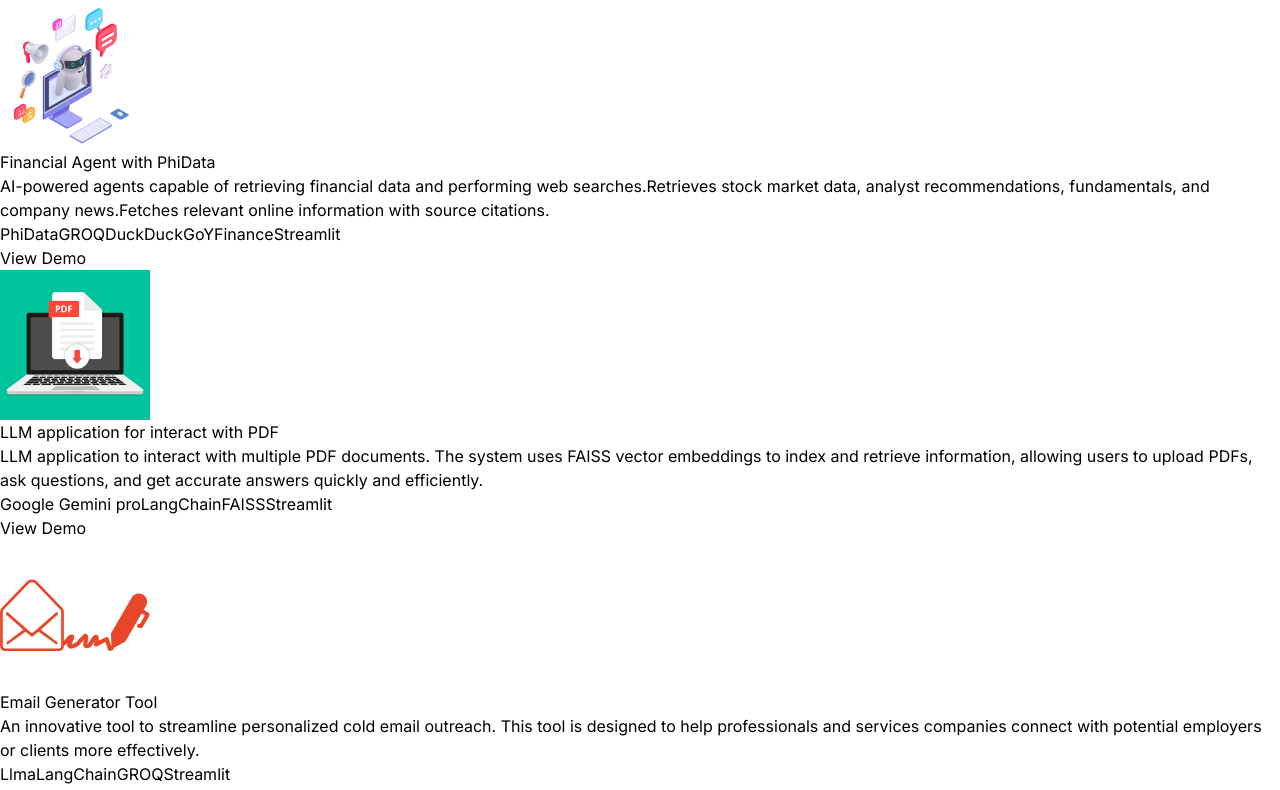
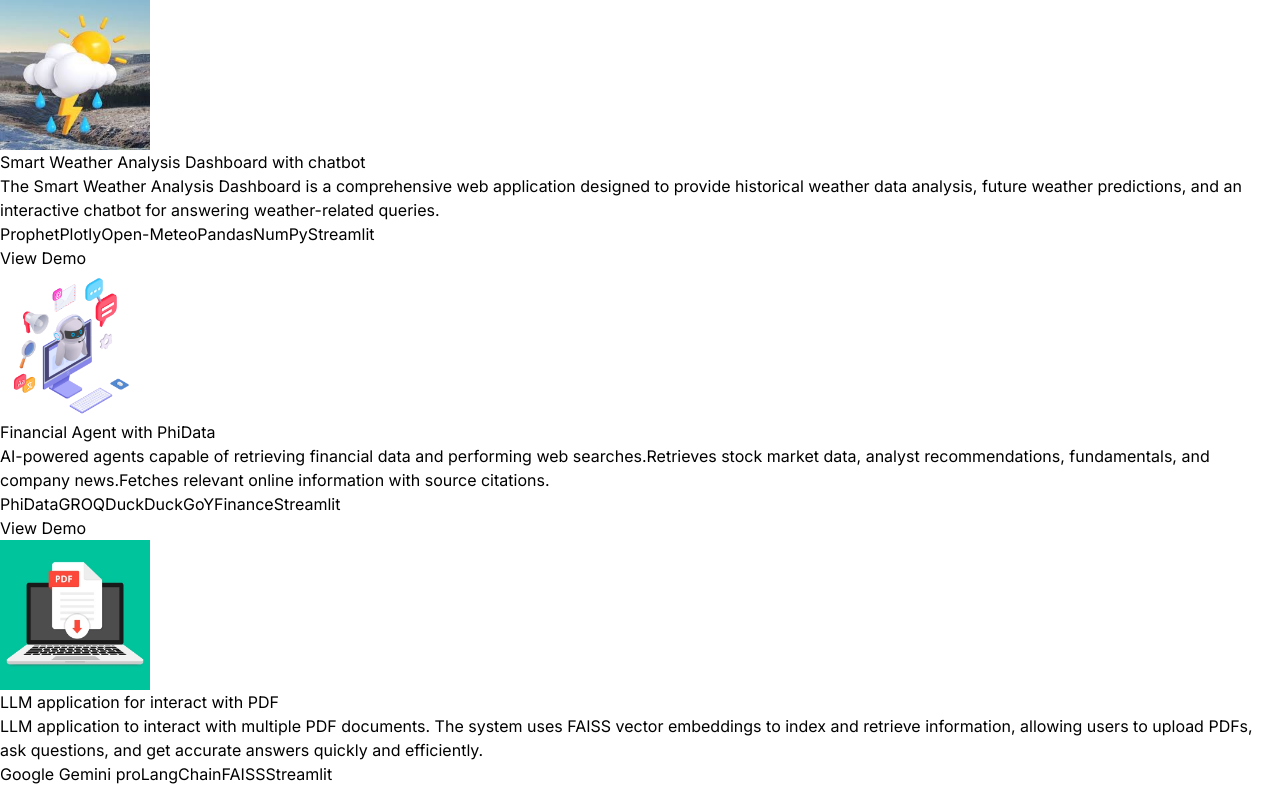
Before and after one commit to Dulara2001/Portfolio, a React (Vite) app: page / in a window 1280 px wide. Shown: the part 2142-2932 px from the top of the page. Built offline with nearby package versions, Linux system fonts and the light colour scheme.

Commit message:
update projects

```diff
--- a/src/constants/index.js
+++ b/src/constants/index.js
@@ -7,6 +7,7 @@
 import project7 from "../assets/projects/project-7.png";
 import project8 from "../assets/projects/project-8.jpg";
 import project9 from "../assets/projects/project-9.png";
+import project10 from "../assets/projects/project-10.jpeg";
 import Certificate1 from "../assets/certificates/certificate1.jpg";
 import Certificate2 from "../assets/certificates/certificate2.jpg";
 
@@ -48,6 +49,14 @@
 
 
 export const PROJECTS = [
+  {
+    title: "Smart Weather Analysis Dashboard with chatbot",
+    image: project10,
+    description:
+      "The Smart Weather Analysis Dashboard is a comprehensive web application designed to provide historical weather data analysis, future weather predictions, and an interactive chatbot for answering weather-related queries.",
+    technologies: ["Prophet", "Plotly", "Open-Meteo","Pandas","NumPy", "Streamlit"],
+    link: "https://drive.google.com/file/d/1WSZyRoDpPAiFGICWjPh8ssmkM_bOyicr/view?usp=sharing"
+  },
   {
     title: "Financial Agent with PhiData",
     image: project9,
```
Also changed, not shown: src/assets/projects/project-10.jpeg (added).
